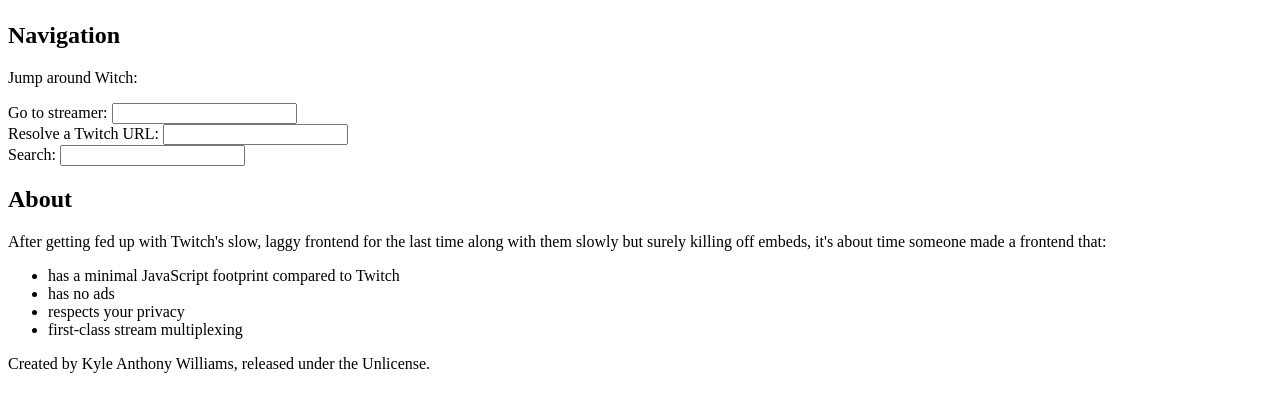
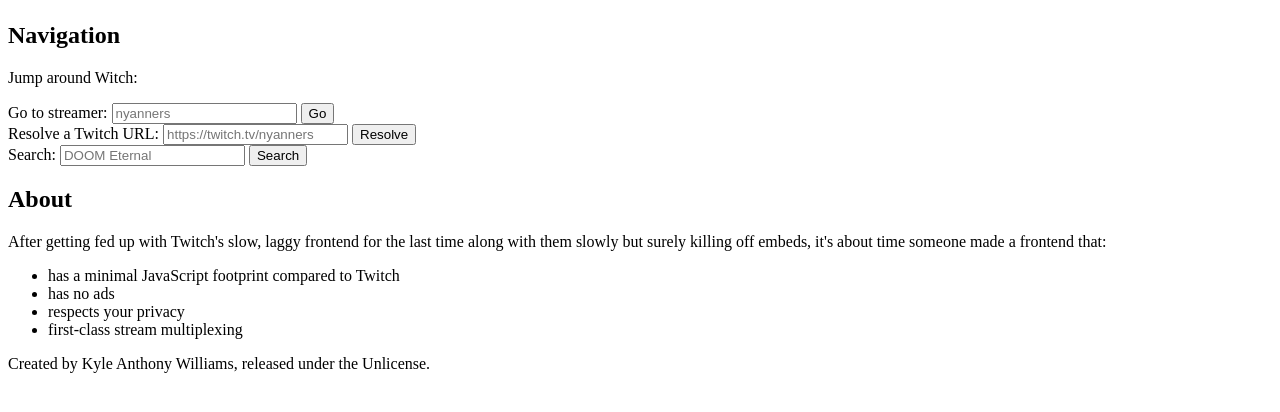
Before and after one commit to SuperSonicHub1/witch, a Flask app: page / in a window 1280 px wide. Shown: the part 58-470 px from the top of the page. Run offline with Flask 2, Linux system fonts and the light colour scheme.

Commit message:
Cleaned up form on index.

```diff
--- a/witch/templates/index.html.jinja2
+++ b/witch/templates/index.html.jinja2
@@ -11,22 +11,25 @@
 <p>Jump around Witch:</p>
 
 <form action="/api/goto/streamer" method="get">
-    <label for="">
+    <label>
         Go to streamer:
-        <input type="text" name="streamer" id="streamer">
+        <input type="text" name="streamer" id="streamer" placeholder="nyanners">
     </label>
+    <button type="submit">Go</button>
 </form>
 
 <form action="/api/goto/url" method="get">
-    <label for="">
+    <label>
         Resolve a Twitch URL:
-        <input type="url" name="url" id="url">
+        <input type="url" name="url" id="url" placeholder="https://twitch.tv/nyanners">
     </label>
+    <button type="submit">Resolve</button>
 </form>
 
 <form action="/search" method="get">
     Search:
-    <input type="search" name="query" id="query">
+    <input type="search" name="query" id="query" placeholder="DOOM Eternal">
+    <button type="submit">Search</button>
 </form>
 
 <h2>About</h2>
```
